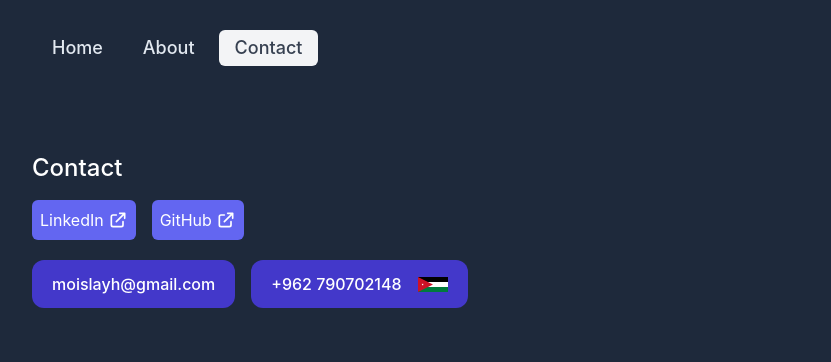
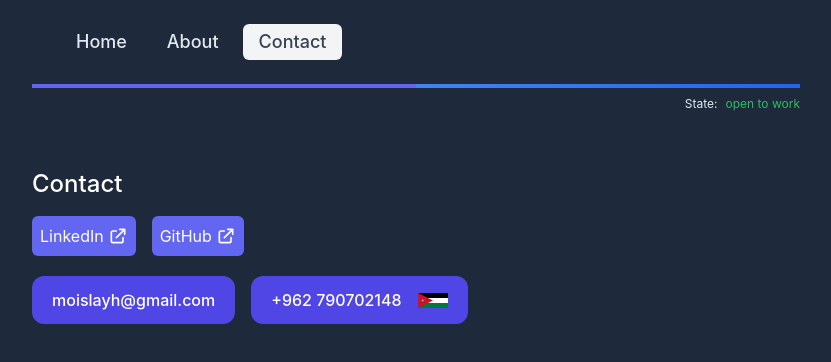
Before and after one commit to Mo-Islayh/my_portfolio_1, a Next.js app: page /contact in a window 1280 px wide. Shown: the top 362 px of the page, without its empty margins (224-1055 px from the left). Built offline with nearby package versions, Linux system fonts and the light colour scheme.

Commit message:
add some stuff a

```diff
--- a/components/PageContainer.jsx
+++ b/components/PageContainer.jsx
@@ -10,7 +10,7 @@
 }
 const Section = ({ children }) => {
   return (
-    <section className="px-4 sm:px-14 flex flex-col gap-14 justify-center w-full">
+    <section className="px-4 sm:px-14 flex flex-col gap-14 justify-center w-full first:mt-24">
       {children}
     </section>
   )
--- a/components/contact.jsx
+++ b/components/contact.jsx
@@ -21,17 +21,18 @@
       </div>
 
       <div className="mb-5 flex gap-4 flex-wrap">
-        <h3 className=" font-medium text-white text-1xl bg-indigo-700 w-fit py-3 px-5 rounded-xl">
-          <a href="mailto:moislayh@gmail.com">moislayh@gmail.com</a>
-        </h3>
-        <div className=" font-medium text-white text-1xl bg-indigo-700 w-fit py-3 px-5 rounded-xl">
-          <a
-            href="tel:+962790702148"
-            className="flex justify-center items-center gap-4"
-          >
-            <p>+962 790702148</p> <JordanFlag />
-          </a>
-        </div>
+        <a
+          href="mailto:moislayh@gmail.com"
+          className="flex justify-center items-center gap-4 font-medium text-white text-1xl bg-indigo-600 hover:bg-indigo-700  w-fit py-3 px-5 rounded-xl"
+        >
+          <p>moislayh@gmail.com</p>
+        </a>
+        <a
+          href="tel:+962790702148"
+          className="flex justify-center items-center gap-4 font-medium text-white text-1xl bg-indigo-600 hover:bg-indigo-700  w-fit py-3 px-5 rounded-xl"
+        >
+          <p>+962 790702148</p> <JordanFlag />
+        </a>
       </div>
     </div>
   )
--- a/components/nav.jsx
+++ b/components/nav.jsx
@@ -1,17 +1,27 @@
 import Link from "next/link"
 import { useRouter } from "next/router"
+import { useEffect } from "react"
+import State from "./state"
 
 const Nav = () => {
+  // if (typeof window !== "undefined") {
+  // }
+
   return (
-    <nav className="w-full h-24 flex justify-start items-center max-w-screen-md m-auto">
-      <div className="flex">
-        <div className="flex">
+    <div className=" w-full flex justify-center   ">
+      <nav className="bg-[#1e293b] w-full h-24 max-w-screen-md  fixed top-0    flex items-center justify-start flex-col z-10 ">
+        <div className="flex  w-full p-6">
           <Button title="Home" route="/" />
           <Button title="About" route="/about" />
           <Button title="Contact" route="/contact" />
         </div>
-      </div>
-    </nav>
+        <div className="w-full bg-gradient-to-r from-blue-400 to-blue-600 h-1">
+          <div className=" bg-indigo-500 h-1 w-1/2" />
+        </div>
+      </nav>
+
+      <State />
+    </div>
   )
 }
 
--- /dev/null
+++ b/components/state.jsx
@@ -0,0 +1,12 @@
+import React from "react"
+
+const State = () => {
+  return (
+    <div className="text-xs  flex justify-end items-end gap-2 w-full max-w-screen-md">
+      <p className="text-slate-200 ">State:</p>
+      <p className="text-green-500 ">open to work</p>
+    </div>
+  )
+}
+
+export default State
--- a/components/title.jsx
+++ b/components/title.jsx
@@ -4,7 +4,7 @@
 
 const Header = () => {
   return (
-    <div className="w-full max-w-screen-md m-auto  flex justify-between gap-4 items-center">
+    <div className="w-full max-w-screen-md m-auto  flex justify-between gap-4 items-center ">
       <div>
         <h1 className="text-white mb-4 text-5xl sm:text-6xl font-extrabold tracking-tight">
           Mo Islayh
--- a/package.json
+++ b/package.json
@@ -9,10 +9,6 @@
     "lint": "next lint"
   },
   "dependencies": {
-    "@emotion/react": "^11.10.0",
-    "@emotion/styled": "^11.10.0",
-    "@mui/icons-material": "^5.8.4",
-    "@mui/material": "^5.9.3",
     "next": "12.2.3",
     "react": "18.2.0",
     "react-dom": "18.2.0",
--- a/styles/globals.css
+++ b/styles/globals.css
@@ -1,4 +1,3 @@
-
 * {
   box-sizing: border-box;
   padding: 0;
@@ -7,17 +6,33 @@
     Ubuntu, Cantarell, Fira Sans, Droid Sans, Helvetica Neue, sans-serif;
 }
 
-
-
-#__next,body,html {
+#__next,
+body,
+html {
   width: 100%;
   height: 100%;
-  overflow-x: hidden
+  overflow-x: hidden;
 }
 
 body {
-  background-color: #1e293b
+  background-color: #1e293b;
 }
+
+#progress {
+  position: fixed;
+  z-index: 50;
+  left: 0;
+  top: 0;
+  width: 100vw;
+  height: 1vh;
+  transform-origin: 0 50%;
+  /* transform: scaleX(0); */
+  background: red;
+  overflow-y:scroll;
+  overflow-x:hidden;
+
+}
+
 
 
 @tailwind base;
```
Also changed, not shown: 1 other file (tests, documents, lock files or other folders).
